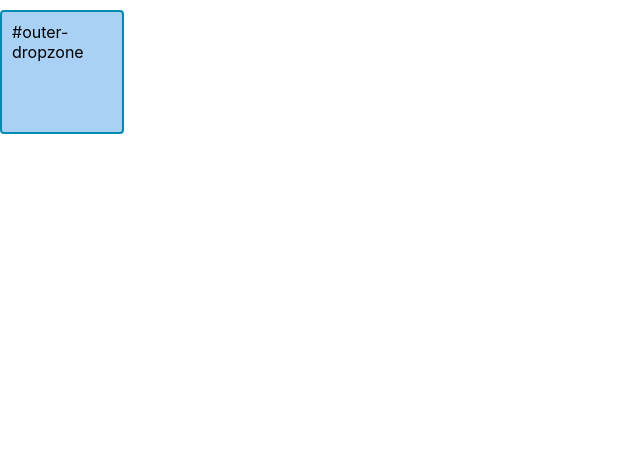
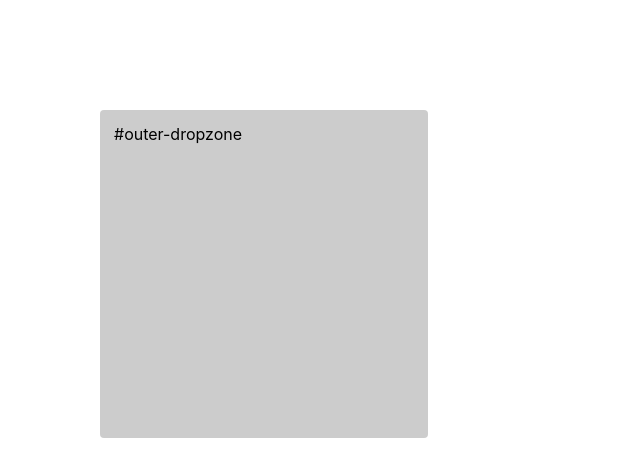
Before and after one commit to mactive/gantt-chart, a React (Create React App) app: page / in a window 1280 px wide. Shown: the top 476 px of the page, without its empty margins (0-640 px from the left). Built offline with nearby package versions, Linux system fonts and the light colour scheme.

Commit message:
move context

```diff
--- a/src/Dropzone.tsx
+++ b/src/Dropzone.tsx
@@ -3,7 +3,7 @@ import { useDropzoneInteractJS } from "./dragzoneHooks";
 import * as React from "react"
 
 const App: React.FC = () => {
-    const interact = useDropzoneInteractJS()
+    const interact = useDropzoneInteractJS({x: 100, y: 100, width: 300, height: 300})
     return (
         <div>
             <div className="dropzone"
@@ -11,8 +11,6 @@ const App: React.FC = () => {
                 ref={interact.ref}
                 style={{
                     ...interact.style,
-                    border: "2px solid #0489B1",
-                    backgroundColor: "#A9D0F5"
                 }}
             >
                 #outer-dropzone
--- a/src/dragzoneHooks.ts
+++ b/src/dragzoneHooks.ts
@@ -46,6 +46,9 @@ export function useDropzoneInteractJS(
                     x,
                     y
                 })
+                let draggableElement = event.target;
+                draggableElement.textContent = `dragmove: x:${x} y:${y}`;
+
             })
             .on('resizemove', event => {
                 width = event.rect.width
@@ -58,14 +61,15 @@ export function useDropzoneInteractJS(
                     width,
                     height
                 })
+                let draggableElement = event.target;
+                draggableElement.textContent = `dragmove: w:${width} h:${height}`;
+
             })
 
     }
 
     useEffect(() => {
-
         enable()
-
     }, [isEnabled])
 
     return {
```
